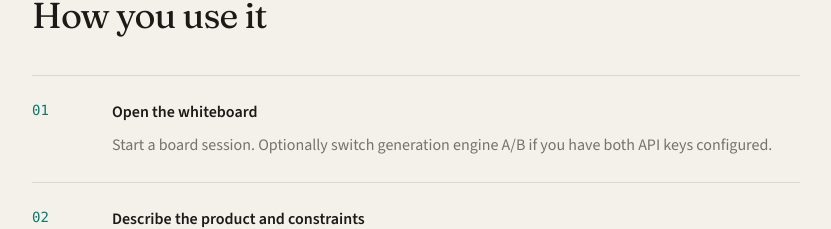
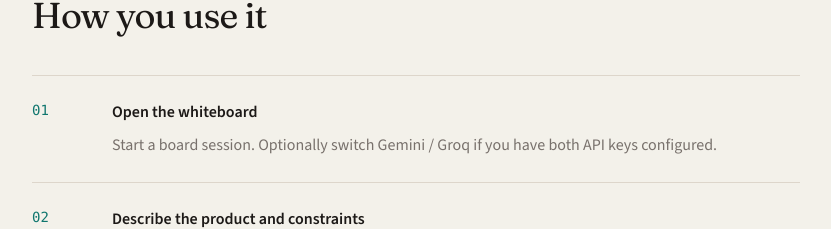
Before and after one commit to sumitjhacodes/ArchitectAI, a Next.js app: page / in a window 1280 px wide. Shown: the part 1988-2217 px from the top of the page, without its empty margins (224-1055 px from the left). Built offline with nearby package versions, Linux system fonts and the light colour scheme.

Commit message:
Restore Gemini and Groq labels in the chat provider switcher.

```diff
--- a/app/page.tsx
+++ b/app/page.tsx
@@ -168,7 +168,7 @@ export default function HomePage() {
               {
                 n: "01",
                 title: "Open the whiteboard",
-                body: "Start a board session. Optionally switch generation engine A/B if you have both API keys configured.",
+                body: "Start a board session. Optionally switch Gemini / Groq if you have both API keys configured.",
               },
               {
                 n: "02",
--- a/components/board/ProviderSwitcher.tsx
+++ b/components/board/ProviderSwitcher.tsx
@@ -3,8 +3,8 @@
 import type { AiProvider } from "@/types/board";
 
 const OPTIONS: { id: AiProvider; label: string }[] = [
-  { id: "gemini", label: "A" },
-  { id: "groq", label: "B" },
+  { id: "gemini", label: "Gemini" },
+  { id: "groq", label: "Groq" },
 ];
 
 type Props = {
@@ -18,8 +18,8 @@ export function ProviderSwitcher({ value, onChange, disabled }: Props) {
     <div
       className="inline-flex rounded-md border border-[var(--line)] bg-[var(--panel)] p-0.5"
       role="group"
-      aria-label="Generation engine"
-      title="Switch generation engine"
+      aria-label="AI provider"
+      title="Switch AI provider"
     >
       {OPTIONS.map((option) => {
         const active = option.id === value;
@@ -29,7 +29,7 @@ export function ProviderSwitcher({ value, onChange, disabled }: Props) {
             type="button"
             disabled={disabled}
             onClick={() => onChange(option.id)}
-            className={`min-w-8 rounded px-2.5 py-1 text-xs font-medium transition-colors ${
+            className={`rounded px-2.5 py-1 text-xs font-medium transition-colors ${
               active
                 ? "bg-[var(--ink)] text-[var(--panel)]"
                 : "text-[var(--muted)] hover:text-[var(--ink)]"
```
Also changed, not shown: 1 other file (tests, documents, lock files or other folders).
